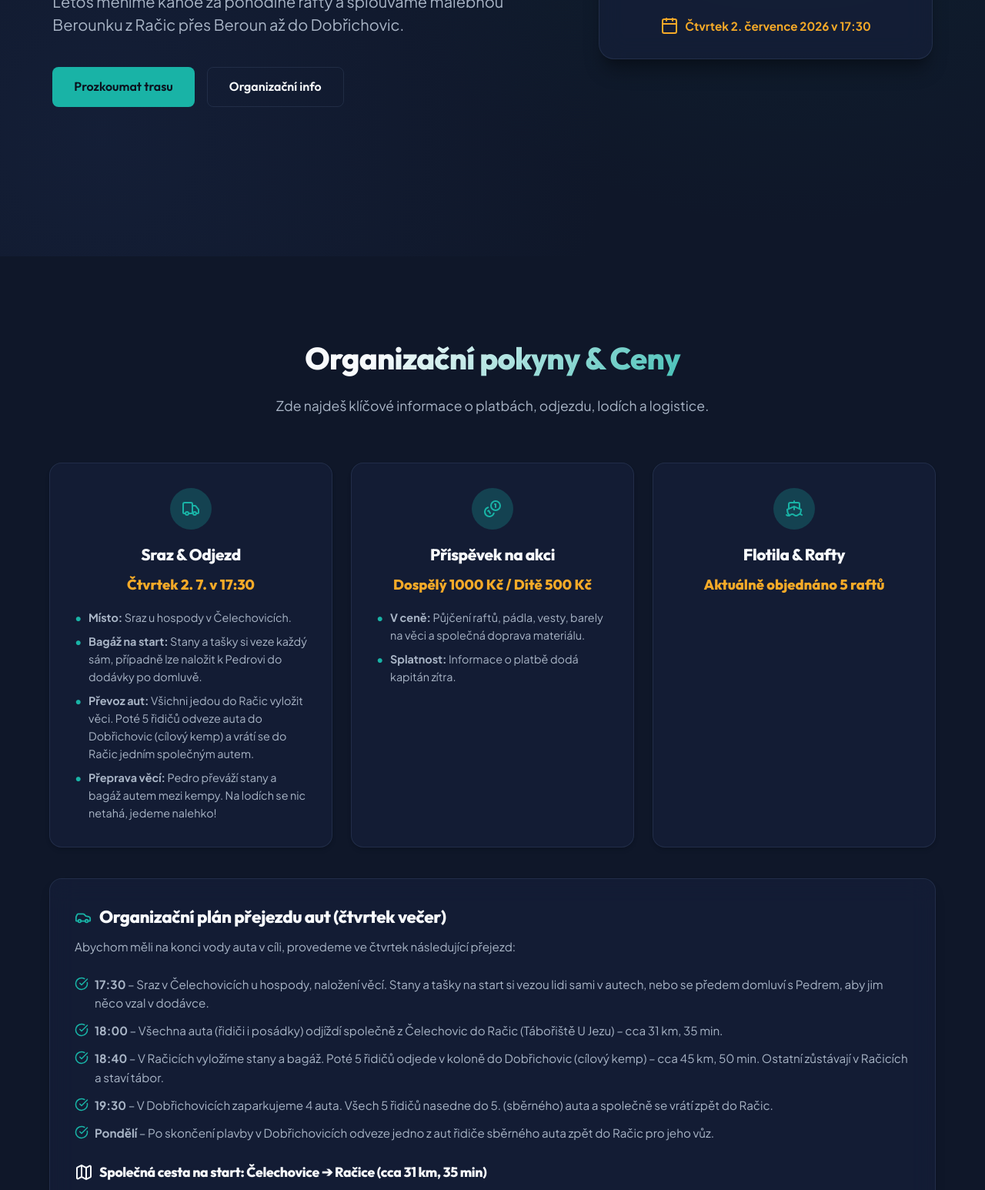
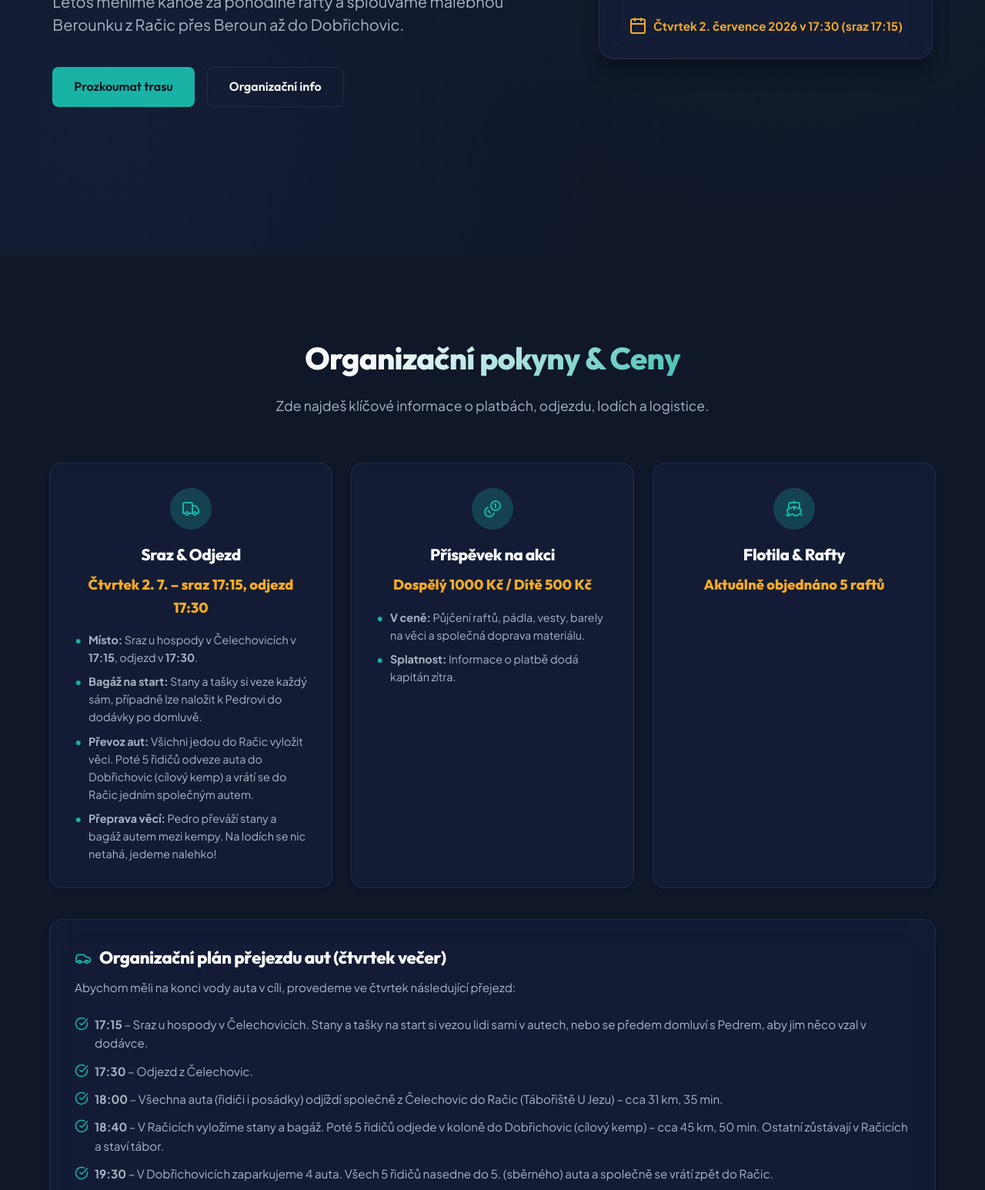
Before and after one commit to Stuard40/celechovice-voda-2026, a website built with Vite: page index.html in a window 1280 px wide. Shown: the part 467-2013 px from the top of the page at 77% size. Built offline with nearby package versions, Linux system fonts and the light colour scheme.

Commit message:
fix: sraz 17:15, odjezd 17:30

```diff
--- a/index.html
+++ b/index.html
@@ -52,7 +52,7 @@
 
       <!-- Countdown Widget -->
       <div class="countdown-card">
-        <h3 class="countdown-title">Odjezd od hospody za</h3>
+        <h3 class="countdown-title">Odjezd z Čelechovic za</h3>
         <div class="countdown-grid">
           <div class="countdown-item">
             <span class="countdown-value" id="days">00</span>
@@ -73,7 +73,7 @@
         </div>
         <div class="countdown-footer">
           <i data-lucide="calendar"></i>
-          <span>Čtvrtek 2. července 2026 v 17:30</span>
+          <span>Čtvrtek 2. července 2026 v 17:30 (sraz 17:15)</span>
         </div>
       </div>
     </div>
@@ -92,9 +92,9 @@
         <div class="org-card">
           <div class="org-card-icon"><i data-lucide="truck"></i></div>
           <h3>Sraz & Odjezd</h3>
-          <p class="org-highlight">Čtvrtek 2. 7. v 17:30</p>
+          <p class="org-highlight">Čtvrtek 2. 7. – sraz 17:15, odjezd 17:30</p>
           <ul>
-            <li><strong>Místo:</strong> Sraz u hospody v Čelechovicích.</li>
+            <li><strong>Místo:</strong> Sraz u hospody v Čelechovicích v <strong>17:15</strong>, odjezd v <strong>17:30</strong>.</li>
             <li><strong>Bagáž na start:</strong> Stany a tašky si veze každý sám, případně lze naložit k Pedrovi do dodávky po domluvě.</li>
             <li><strong>Převoz aut:</strong> Všichni jedou do Račic vyložit věci. Poté 5 řidičů odveze auta do Dobřichovic (cílový kemp) a vrátí se do Račic jedním společným autem.</li>
             <li><strong>Přeprava věcí:</strong> Pedro převáží stany a bagáž autem mezi kempy. Na lodích se nic netahá, jedeme nalehko!</li>
@@ -126,7 +126,8 @@
         <h3 class="timetable-title"><i data-lucide="car"></i> Organizační plán přejezdu aut (čtvrtek večer)</h3>
         <p class="timetable-desc">Abychom měli na konci vody auta v cíli, provedeme ve čtvrtek následující přejezd:</p>
         <ul style="list-style: none; display: flex; flex-direction: column; gap: 12px; margin-bottom: 24px; font-size: 0.95rem; color: var(--text-muted); padding: 0;">
-          <li style="display: flex; align-items: flex-start; gap: 8px;"><i data-lucide="check-circle" style="color: var(--primary); flex-shrink: 0; width: 18px; height: 18px; margin-top: 2px;"></i> <div><strong>17:30</strong> – Sraz v Čelechovicích u hospody, naložení věcí. Stany a tašky na start si vezou lidi sami v autech, nebo se předem domluví s Pedrem, aby jim něco vzal v dodávce.</div></li>
+          <li style="display: flex; align-items: flex-start; gap: 8px;"><i data-lucide="check-circle" style="color: var(--primary); flex-shrink: 0; width: 18px; height: 18px; margin-top: 2px;"></i> <div><strong>17:15</strong> – Sraz u hospody v Čelechovicích. Stany a tašky na start si vezou lidi sami v autech, nebo se předem domluví s Pedrem, aby jim něco vzal v dodávce.</div></li>
+          <li style="display: flex; align-items: flex-start; gap: 8px;"><i data-lucide="check-circle" style="color: var(--primary); flex-shrink: 0; width: 18px; height: 18px; margin-top: 2px;"></i> <div><strong>17:30</strong> – Odjezd z Čelechovic.</div></li>
           <li style="display: flex; align-items: flex-start; gap: 8px;"><i data-lucide="check-circle" style="color: var(--primary); flex-shrink: 0; width: 18px; height: 18px; margin-top: 2px;"></i> <div><strong>18:00</strong> – Všechna auta (řidiči i posádky) odjíždí společně z Čelechovic do Račic (Tábořiště U Jezu) – cca 31 km, 35 min.</div></li>
           <li style="display: flex; align-items: flex-start; gap: 8px;"><i data-lucide="check-circle" style="color: var(--primary); flex-shrink: 0; width: 18px; height: 18px; margin-top: 2px;"></i> <div><strong>18:40</strong> – V Račicích vyložíme stany a bagáž. Poté 5 řidičů odjede v koloně do Dobřichovic (cílový kemp) – cca 45 km, 50 min. Ostatní zůstávají v Račicích a staví tábor.</div></li>
           <li style="display: flex; align-items: flex-start; gap: 8px;"><i data-lucide="check-circle" style="color: var(--primary); flex-shrink: 0; width: 18px; height: 18px; margin-top: 2px;"></i> <div><strong>19:30</strong> – V Dobřichovicích zaparkujeme 4 auta. Všech 5 řidičů nasedne do 5. (sběrného) auta a společně se vrátí zpět do Račic.</div></li>
@@ -160,9 +161,9 @@
           </div>
           <div class="timeline-content">
             <span class="timeline-day">Den 1 • Čtvrtek 2. 7.</span>
-            <h3>Sraz & přesun do Račic (Tábořiště U Jezu)</h3>
+            <h3>Sraz 17:15, odjezd 17:30 – přesun do Račic (Tábořiště U Jezu)</h3>
             <p class="timeline-distance"><i data-lucide="map-pin"></i> Račice (pravý břeh)</p>
-            <p>Sraz v 17:30 u hospody v Čelechovicích. Všichni společně přejedeme auty do Račic, kde vyložíme stany a bagáž (stany si veze každý sám, nebo je možné je naložit k Pedrovi do dodávky po předchozí domluvě). Poté řidiči odvezou auta do Dobřichovic (cílový kemp), tam zaparkují 4 auta a společně se vrátí 5. sběrným autem zpět do Račic, kde postavíme stany a zahájíme akci.</p>
+            <p>Sraz v <strong>17:15</strong> u hospody v Čelechovicích, odjezd v <strong>17:30</strong>. Všichni společně přejedeme auty do Račic, kde vyložíme stany a bagáž (stany si veze každý sám, nebo je možné je naložit k Pedrovi do dodávky po předchozí domluvě). Poté řidiči odvezou auta do Dobřichovic (cílový kemp), tam zaparkují 4 auta a společně se vrátí 5. sběrným autem zpět do Račic, kde postavíme stany a zahájíme akci.</p>
 
             <div class="warning-box">
               <i data-lucide="info"></i>
```
